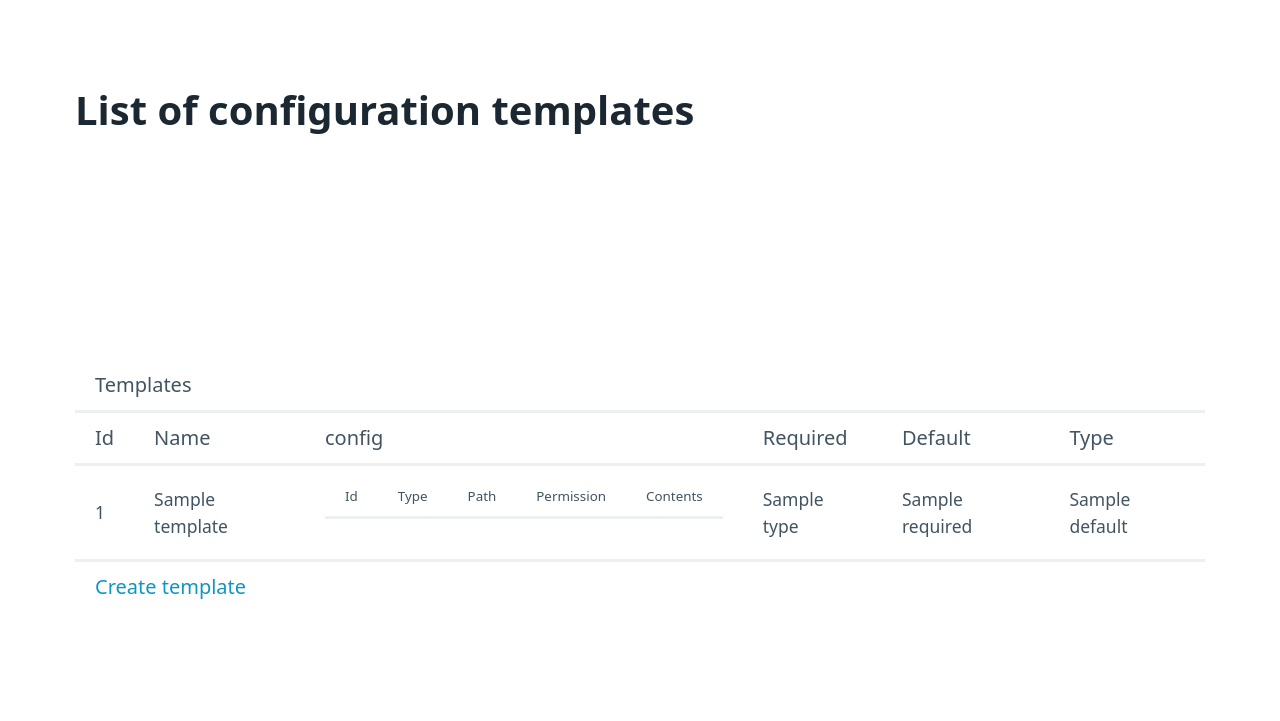
After one commit to tk-nguyen/openwisp, a Flask app: template openwisp/templates/list_templates.html in a window 1280 px wide. The commit adds this page. Shown: the top 721 px of the page. Run offline with Flask 2, Linux system fonts and the light colour scheme; the template is opened without the code that fills it: most values are stand-ins (such as "Sample title", 1, 10 or a date in 2020); lists and menus that the app fills with data are empty.

Commit message:
Restructured the project. Rewritten template list output

```diff
--- a/app.py
+++ b/openwisp/app.py
@@ -1,8 +1,15 @@
-from flask import Flask, jsonify, render_template, request, flash, redirect
+from flask import Flask, jsonify, render_template, request, redirect
 from flask.helpers import url_for
-from openwisp.utils import *
-from openwisp.forms import *
+from openwisp.utils import (
+    get_device,
+    get_device_group,
+    get_metrics,
+    get_template,
+    create_device,
+)
+from openwisp.forms import CreateDeviceForm
 from dotenv import load_dotenv
+import os
 
 load_dotenv()
 app = Flask(__name__)
@@ -22,7 +29,7 @@ def device_group():
 @app.route("/devices")
 def list_devices():
     devices = get_device()
-    return render_template("list_device.html", devices=devices)
+    return render_template("list_devices.html", devices=devices)
 
 
 @app.route("/devices/create", methods=["GET", "POST"])
@@ -44,5 +51,11 @@ def metrics(id):
 
 
 @app.route("/templates")
-def templates():
-    return jsonify(get_template())
+def list_templates():
+    templates = get_template()
+    return render_template("list_templates.html", templates=templates)
+
+
+# @app.route("/templates/create", methods=["GET", "POST"])
+# def create_new_template():
+#     continue
--- a/templates/base.html
+++ b/openwisp/templates/base.html
@@ -10,6 +10,6 @@
     <meta name="viewport" content="width=device-width, initial-scale=1.0">
 </head>
 <body>
-{% block content %}
+{% block content required %}
 {% endblock %}
 </html>
--- /dev/null
+++ b/openwisp/templates/list_templates.html
@@ -0,0 +1,68 @@
+{% extends "base.html" %}
+{% block content %}
+<body>
+    <header>
+        <h1>List of configuration templates</h1>
+    </header>
+    <main>
+        <table>
+            <thead>
+                <tr>
+                    <th colspan=6>Templates</th>
+                </tr>
+                <tr>
+                    <th>Id</th>
+                    <th>Name</th>
+                    <th>config</th>
+                    <th>Required</th>
+                    <th>Default</th>
+                    <th>Type</th>
+                </tr>
+            </thead>
+            <tbody>
+                {% for template in templates %}
+                <tr>
+                    <td>{{ loop.index }}</td>
+                    <td>{{ template.name }}</td>
+                    <td>
+                        <table>
+                            <thead>
+                                <tr>
+                                    <th>Id</th>
+                                    <th>Type</th>
+                                    <th>Path</th>
+                                    <th>Permission</th>
+                                    <th>Contents</th>
+                                </tr>
+                            </thead>
+                            <tbody>
+                                {% for type, details in template.config.items() %}
+                                    {% for config in details %}
+                                    <tr>
+                                        <td>{{ loop.index }}</td>
+                                        <td>{{ type }}</td>
+                                        <td>{{ config.path }}</td>
+                                        <td>{{ config.mode }}</td>
+                                        <td><code>{{ config.contents }}</code></td>
+                                    </tr>
+                                    {% endfor %}
+                                {% endfor %}
+                            </tbody>
+                        </table>
+                    </td>
+                    <td>{{ template.type }}</td>
+                    <td>{{ template.required }}</td>
+                    <td>{{ template.default }}</td>
+                </tr>
+                {% endfor %}
+            </tbody>
+            <tfoot>
+                <tr>
+                    <th colspan=6><a href="/templates/create">Create template</a></th>
+                </tr>
+            </tfoot>
+        </table>
+    </main>
+</body>
+
+{% endblock %}
```
Also changed, not shown: openwisp/templates/list_devices.html (renamed from templates/list_device.html, +5 -3 lines), openwisp/static/wireless.png (renamed from static/wireless.png), openwisp/templates/create_device.html (renamed from templates/create_device.html), openwisp/templates/errors.html (renamed from templates/errors.html), openwisp/templates/index.html (renamed from templates/index.html), openwisp/templates/metrics.html (renamed from templates/metrics.html).
